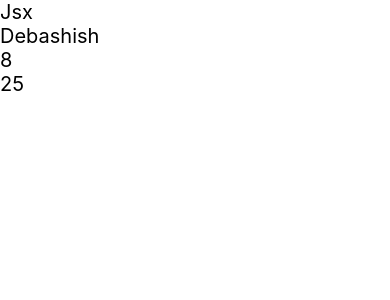
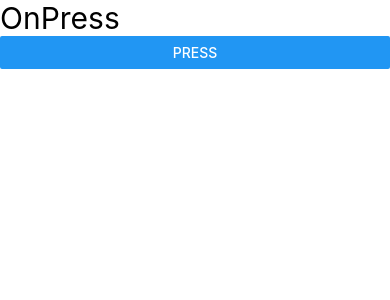
Before and after one commit to Debashish9860/AwesomeProject, a React Native app in the folder AwesomeProject/: screen / in a window 390 px wide. Shown: the top 300 px of the page. Built offline with nearby package versions, Linux system fonts and the light colour scheme.

Commit message:
OnPress
Button click (OnPress and OnTap) events

```diff
--- a/AwesomeProject/App.jsx
+++ b/AwesomeProject/App.jsx
@@ -1,7 +1,8 @@
 // import { View, Text, Button } from 'react-native';
 import { View } from 'react-native';
 import React, { useState } from 'react';
-import Jsx from './src/Jsx';
+import OnPress from './src/OnPress';
+// import Jsx from './src/Jsx';
 // import First from "./src/First.jsx"
 
 const App = () => {
@@ -19,7 +20,8 @@ const App = () => {
       <First />
       <First /> */}
       {/* <Button title="Toggle Name" onPress={handlePress} /> */}
-      <Jsx />
+      {/* <Jsx />    */}
+      <OnPress />
     </View>
   );
 };
--- /dev/null
+++ b/AwesomeProject/src/OnPress.jsx
@@ -0,0 +1,38 @@
+import { View, Text, Button, Alert } from 'react-native';
+import React from 'react';
+
+const OnPress = () => {
+  //   const getName = () => {
+  //     console.log('This is called when we press the button....');
+  //     Alert.alert(
+  //       'Button Pressed!',
+  //       'This is called when we press the button...',
+  //     );
+  //   };
+
+  const getName = name => {
+    console.log('This is called when we press the button....');
+    Alert.alert(
+      'Button Pressed!',
+      `Hello ${name}, this is called when we press the button...`,
+    );
+  };
+
+  return (
+    <View>
+      <Text style={{ fontSize: 30 }} onPress={getName}>
+        OnPress
+      </Text>
+      {/* <Button title="Press" onPress={getName} /> */}
+      <Button title="Press" onPress={() => getName('Debashish')} />
+    </View>
+  );
+};
+
+export default OnPress;
+
+//Note:- Do not give the () brackets is there is no parameter to pass in the function onPress={getName}
+//       => Like we do in the web application, I mean "onClick" is called for the button click same way in react native "onPress" & "onTap"
+//       is used for executing the function when the button is clicked.
+//       => Using arrow function "() =>" if the function is called then those function is not called directly, but if we simply call the
+//       function without using arrow function then that function get's called directly even if didn't clicked the button.
```
